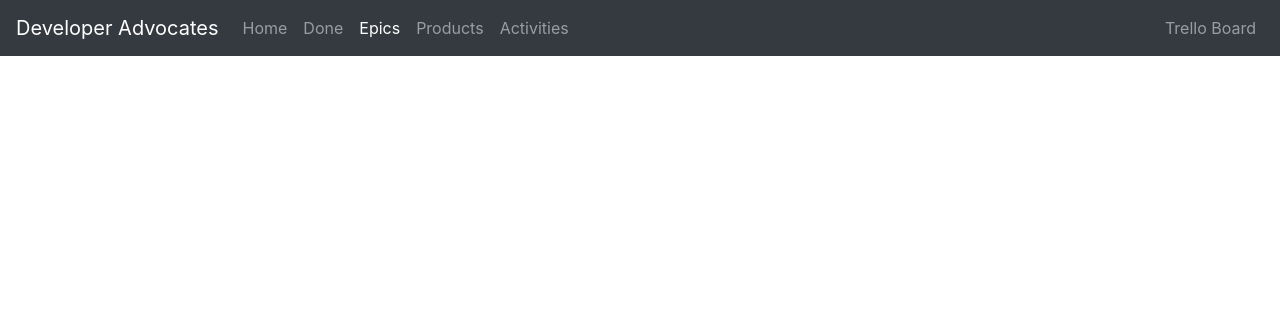
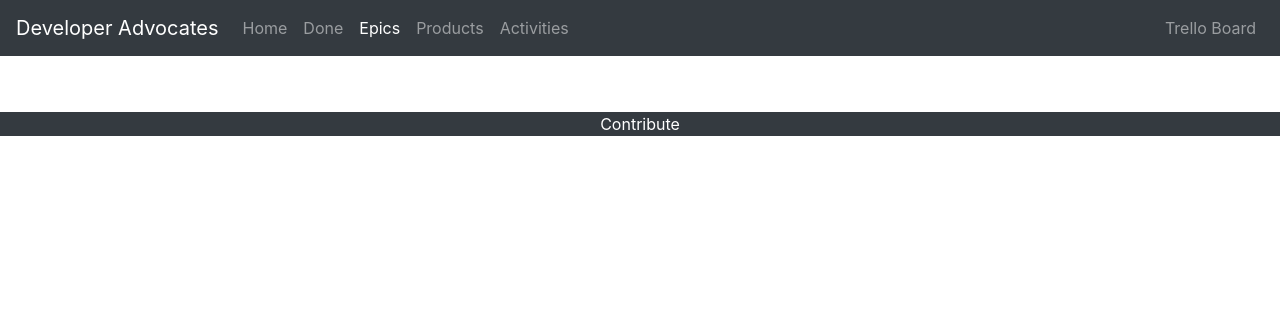
Before and after one commit to jdob/da-dashboard, a Flask app: template dashboard/templates/epics.html in a window 1280 px wide. Shown: the top 336 px of the page. Run offline with Flask 2, Linux system fonts and the light colour scheme; the template is opened without the code that fills it, so the values that code supplies are empty; some libraries are stand-ins or nearby versions.

Commit message:
Added footer with link to dashboard source

```diff
--- a/dashboard/templates/_base.html
+++ b/dashboard/templates/_base.html
@@ -35,3 +35,7 @@
   </header>
   {% block content %}{% endblock %}
 </div>
+
+<footer class="page-footer font-small text-center footer-dark bg-dark">
+  <div class="footer-nav ml-auto"><a style="color: #ffffff;" href="https://github.com/jdob/da-dashboard">Contribute</a></div>
+</footer>
```
